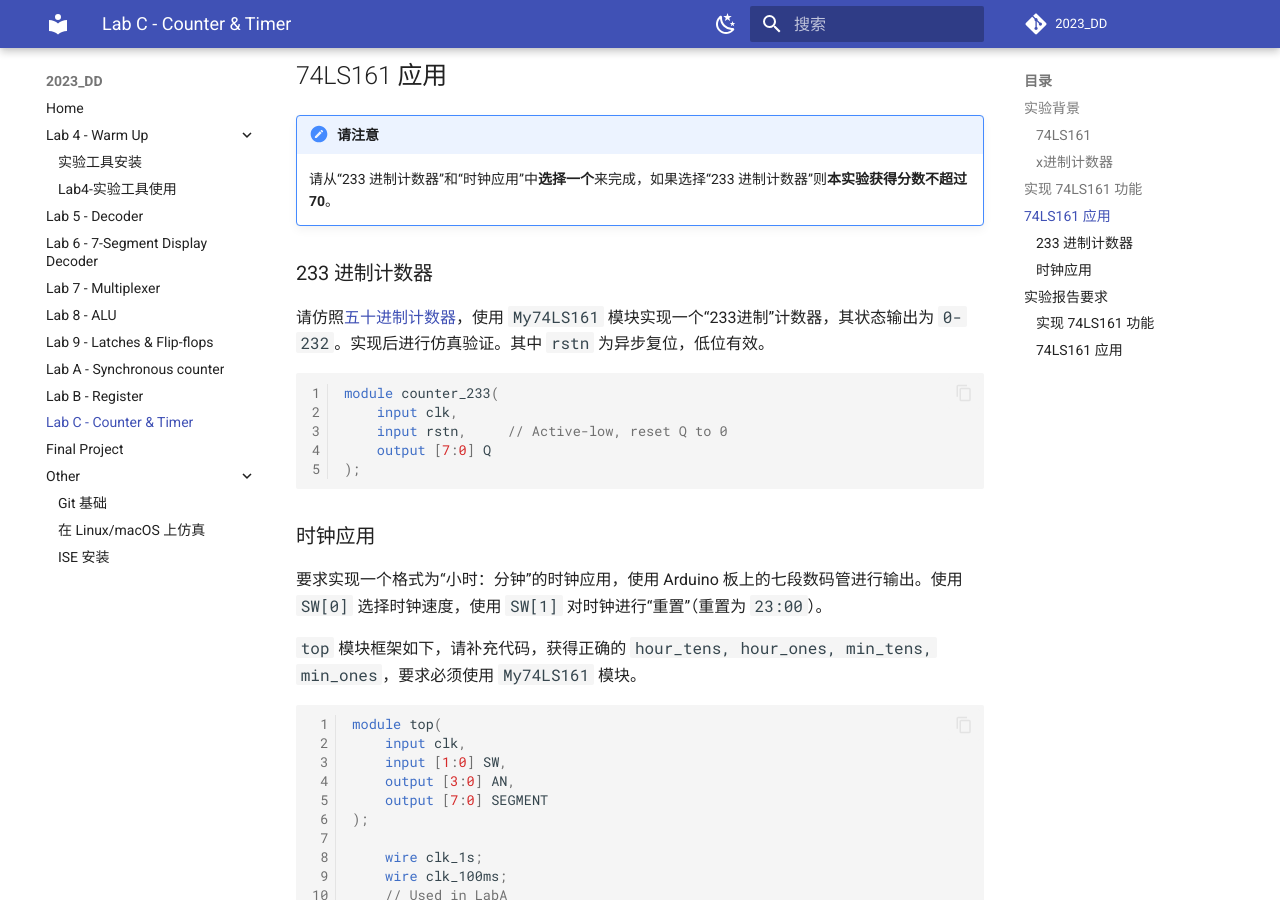
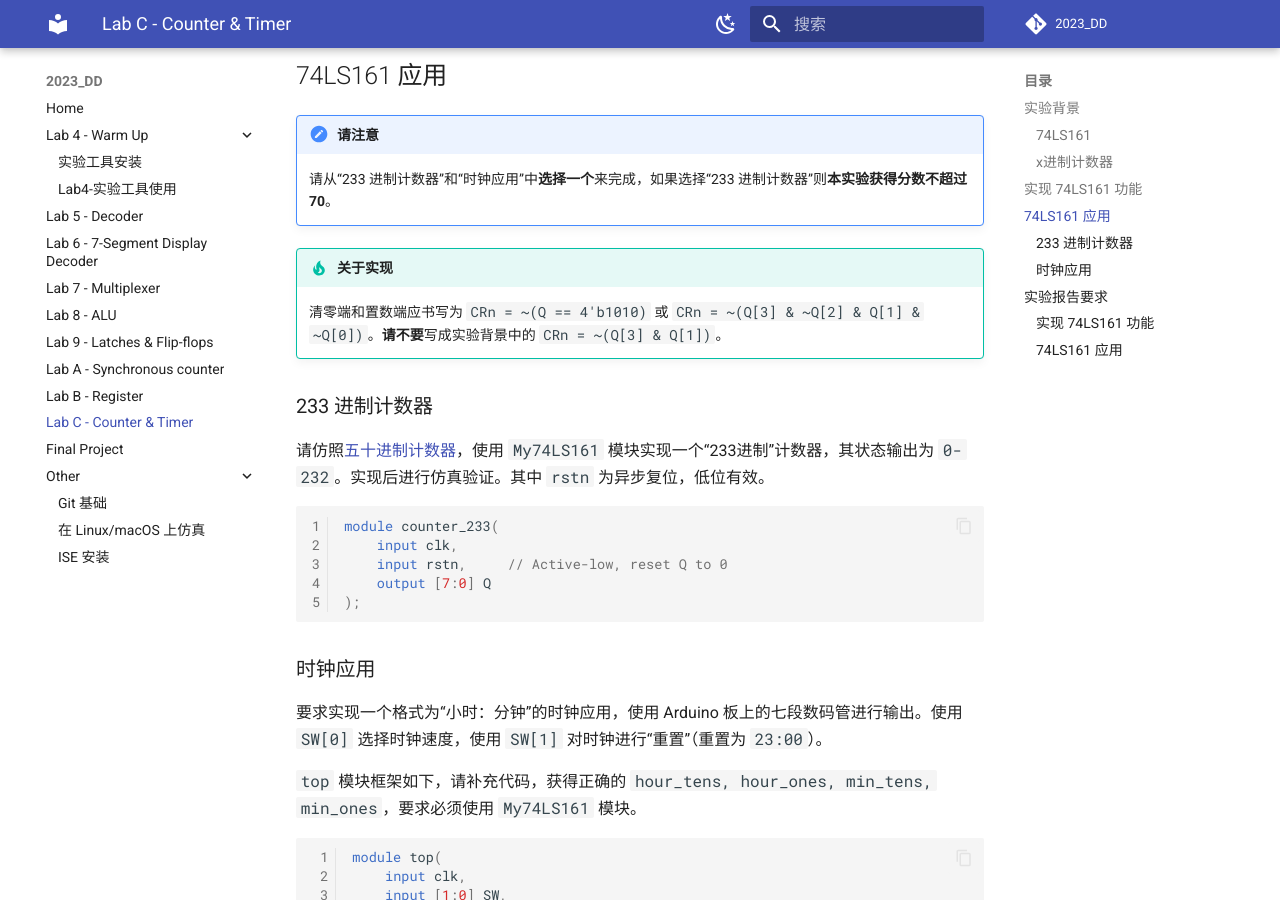
Before and after one commit to Guahao31/2023_DD, an MkDocs documentation site: the page built from docs/labC/counter_timer.md, in a window 1280 px wide and 900 px high, scrolled down 3458 px. Built offline with MkDocs 1.6.1 and Material for MkDocs 9.7.7, drawn with Linux system fonts in a browser that asks for light colours; a script that is not in the unit is left out; comment, search, counter and statistics services are not loaded.

Commit message:
update: add tips for LabC

```diff
--- a/docs/labC/counter_timer.md
+++ b/docs/labC/counter_timer.md
@@ -82,6 +82,9 @@ endmodule
 !!! note "请注意"
     请从“233 进制计数器”和“时钟应用”中**选择一个**来完成，如果选择“233 进制计数器”则**本实验获得分数不超过 70**。
 
+!!! tip "关于实现"
+    清零端和置数端应书写为 `CRn = ~(Q == 4'b1010)` 或 `CRn = ~(Q[3] & ~Q[2] & Q[1] & ~Q[0])`。**请不要**写成实验背景中的 `CRn = ~(Q[3] & Q[1])`。
+
 ### 233 进制计数器
 
 请仿照[五十进制计数器](#bg-x-counter)，使用 `My74LS161` 模块实现一个“233进制”计数器，其状态输出为 `0-232`。实现后进行仿真验证。其中 `rstn` 为异步复位，低位有效。
```
